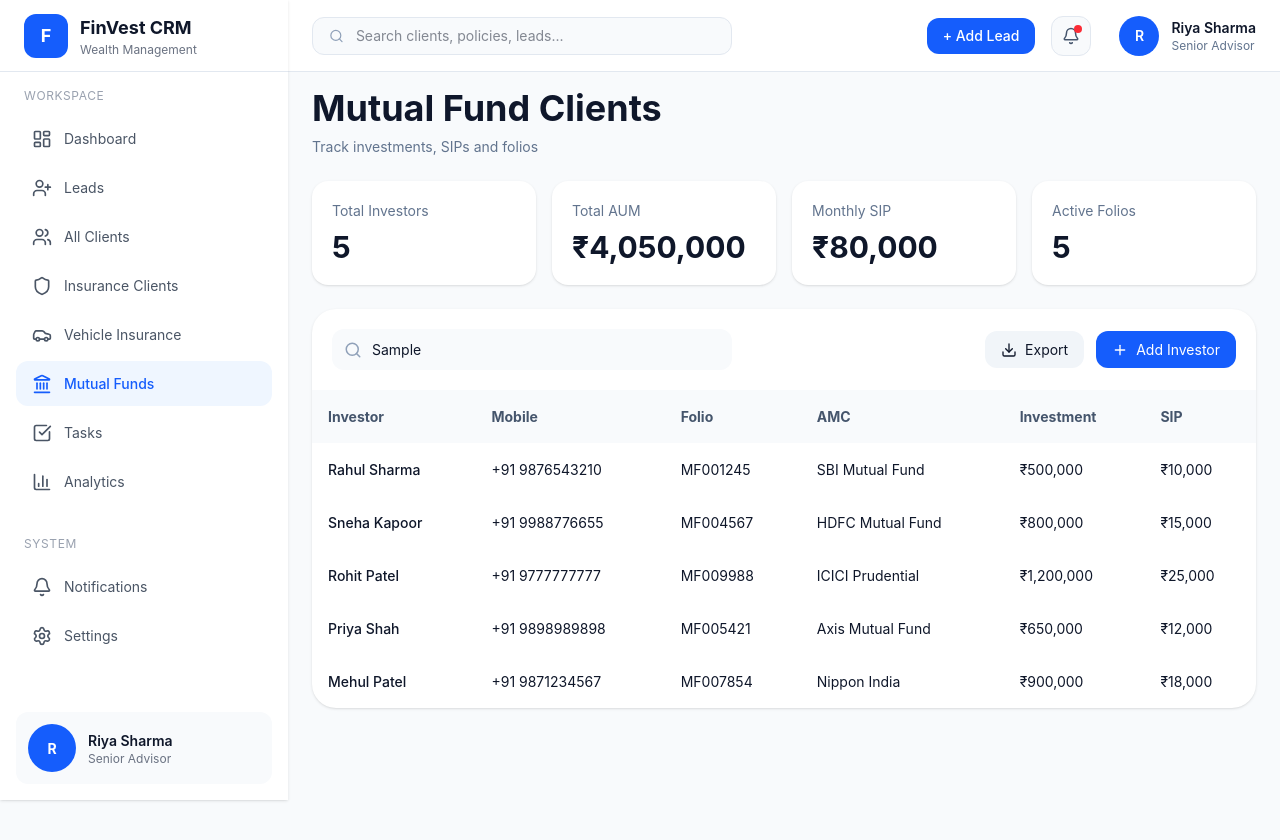
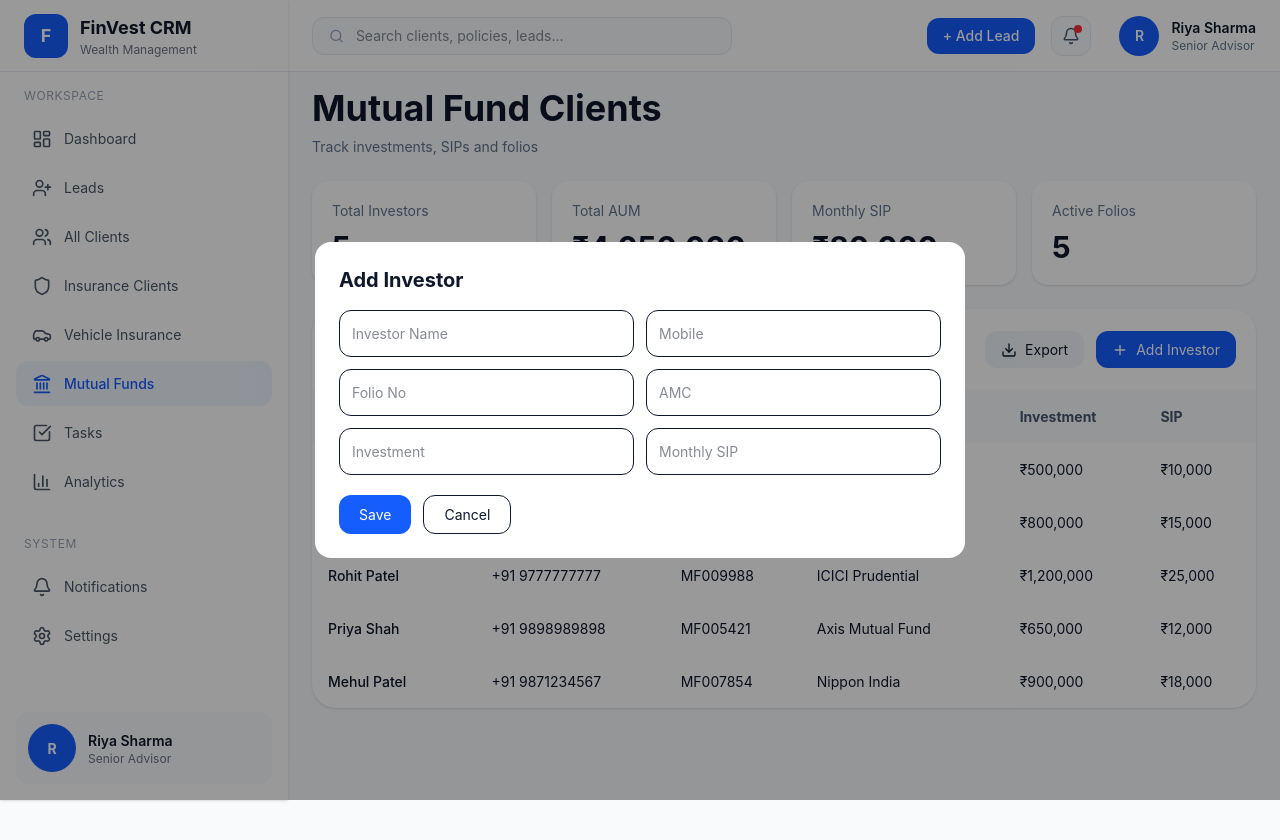
Before and after one commit to dhanlaxmicrm1-maker/crm-front, a React (Vite) app: page /mutualfund-clients in a window 1280 px wide. Both pictures are taken after typing "Sample" into the empty fields and a click on the button "Add Investor". Shown: the top 840 px of the page. Built offline with nearby package versions, Linux system fonts and the light colour scheme.

Commit message:
Update MutualFundClients.tsx

```diff
--- a/src/pages/MutualFundClients.tsx
+++ b/src/pages/MutualFundClients.tsx
@@ -1,13 +1,54 @@
+import { useState } from "react";
 import { mutualFundClients } from "../data/mutualFundClients";
 import { Search, Download, Plus } from "lucide-react";
 
 export default function MutualFundClients() {
-  const totalAUM = mutualFundClients.reduce(
+
+  const [investors, setInvestors] = useState(mutualFundClients);
+
+  const [showModal, setShowModal] = useState(false);
+
+  const [newInvestor, setNewInvestor] = useState({
+    customerName: "",
+    mobile: "",
+    folioNo: "",
+    amc: "",
+    investment: "",
+    sipAmount: "",
+  });
+
+  const addInvestor = () => {
+    setInvestors([
+      ...investors,
+      {
+        id: investors.length + 1,
+        customerName: newInvestor.customerName,
+        mobile: newInvestor.mobile,
+        folioNo: newInvestor.folioNo,
+        amc: newInvestor.amc,
+        investment: Number(newInvestor.investment),
+        sipAmount: Number(newInvestor.sipAmount),
+      },
+    ]);
+
+    setShowModal(false);
+
+    setNewInvestor({
+      customerName: "",
+      mobile: "",
+      folioNo: "",
+      amc: "",
+      investment: "",
+      sipAmount: "",
+    });
+  };
+
+  const totalAUM = investors.reduce(
     (sum, client) => sum + client.investment,
     0
   );
 
-  const totalSIP = mutualFundClients.reduce(
+const totalSIP = investors.reduce(
   (sum, client) => sum + client.sipAmount,
   0
 );
@@ -33,7 +74,7 @@ export default function MutualFundClients() {
           </p>
 
           <h2 className="text-3xl font-bold mt-2">
-            {mutualFundClients.length}
+            {investors.length}
           </h2>
         </div>
 
@@ -63,7 +104,7 @@ export default function MutualFundClients() {
           </p>
 
           <h2 className="text-3xl font-bold mt-2">
-            {mutualFundClients.length}
+            {investors.length}
           </h2>
         </div>
 
@@ -95,11 +136,13 @@ export default function MutualFundClients() {
               Export
             </button>
 
-            <button className="bg-blue-600 hover:bg-blue-700 text-white rounded-xl px-4 py-2 flex items-center gap-2 transition">
+            <button
+  onClick={() => setShowModal(true)}
+  className="bg-blue-600 hover:bg-blue-700 text-white rounded-xl px-4 py-2 flex items-center gap-2 transition"
+>
   <Plus size={16} />
   Add Investor
 </button>
-
           </div>
 
         </div>
@@ -125,7 +168,7 @@ export default function MutualFundClients() {
 
             <tbody>
 
-              {mutualFundClients.map((client) => (
+              {investors.map((client) => (
 
                 <tr
                   key={client.id}
@@ -167,7 +210,113 @@ export default function MutualFundClients() {
         </div>
 
       </div>
+{showModal && (
+  <div className="fixed inset-0 bg-black/40 flex items-center justify-center z-50">
 
+    <div className="bg-white p-6 rounded-2xl w-[650px]">
+
+      <h2 className="text-xl font-bold mb-4">
+        Add Investor
+      </h2>
+
+      <div className="grid grid-cols-2 gap-3">
+
+        <input
+          placeholder="Investor Name"
+          value={newInvestor.customerName}
+          onChange={(e) =>
+            setNewInvestor({
+              ...newInvestor,
+              customerName: e.target.value,
+            })
+          }
+          className="border p-3 rounded-xl"
+        />
+
+        <input
+          placeholder="Mobile"
+          value={newInvestor.mobile}
+          onChange={(e) =>
+            setNewInvestor({
+              ...newInvestor,
+              mobile: e.target.value,
+            })
+          }
+          className="border p-3 rounded-xl"
+        />
+
+        <input
+          placeholder="Folio No"
+          value={newInvestor.folioNo}
+          onChange={(e) =>
+            setNewInvestor({
+              ...newInvestor,
+              folioNo: e.target.value,
+            })
+          }
+          className="border p-3 rounded-xl"
+        />
+
+        <input
+          placeholder="AMC"
+          value={newInvestor.amc}
+          onChange={(e) =>
+            setNewInvestor({
+              ...newInvestor,
+              amc: e.target.value,
+            })
+          }
+          className="border p-3 rounded-xl"
+        />
+
+        <input
+          placeholder="Investment"
+          value={newInvestor.investment}
+          onChange={(e) =>
+            setNewInvestor({
+              ...newInvestor,
+              investment: e.target.value,
+            })
+          }
+          className="border p-3 rounded-xl"
+        />
+
+        <input
+          placeholder="Monthly SIP"
+          value={newInvestor.sipAmount}
+          onChange={(e) =>
+            setNewInvestor({
+              ...newInvestor,
+              sipAmount: e.target.value,
+            })
+          }
+          className="border p-3 rounded-xl"
+        />
+
+      </div>
+
+      <div className="flex gap-3 mt-5">
+
+        <button
+          onClick={addInvestor}
+          className="bg-blue-600 text-white px-5 py-2 rounded-xl"
+        >
+          Save
+        </button>
+
+        <button
+          onClick={() => setShowModal(false)}
+          className="border px-5 py-2 rounded-xl"
+        >
+          Cancel
+        </button>
+
+      </div>
+
+    </div>
+
+  </div>
+)}
     </div>
   );
 }
```
Lines whose indentation alone changed are shown as unchanged.
